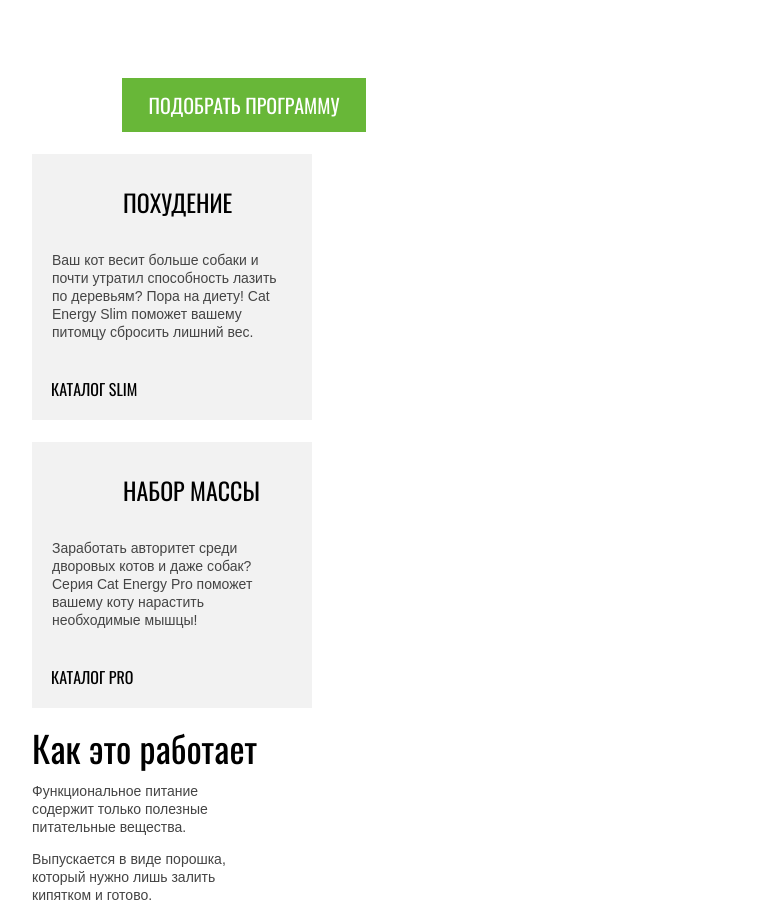
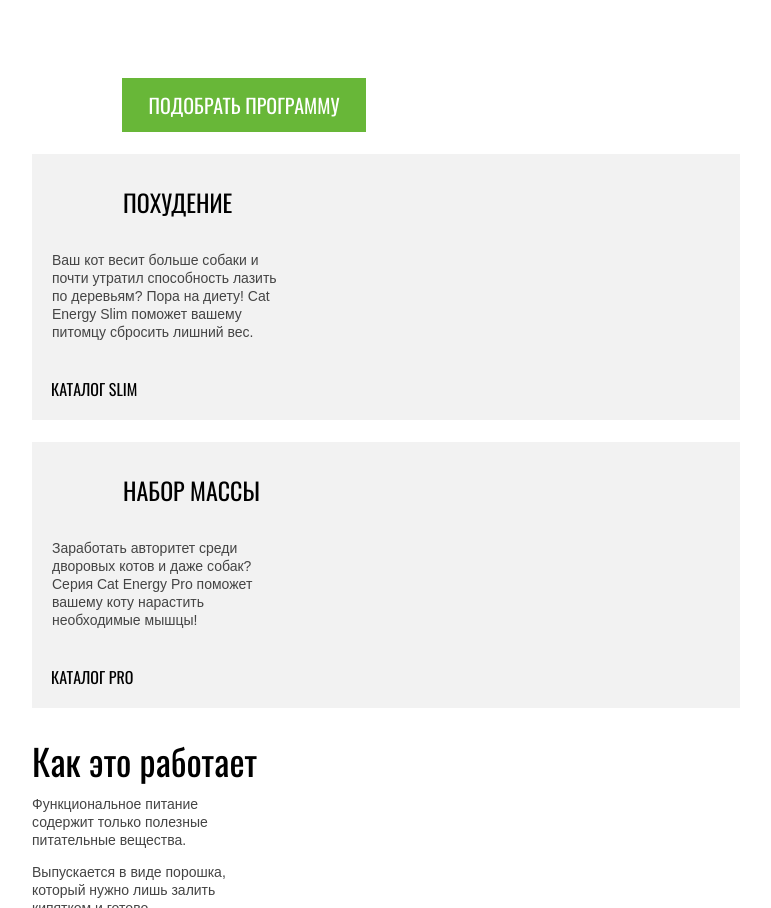
Before and after one commit to zakharovdm/1214637-cat-energy-22, a website: page source/index.html in a window 1280 px wide. Shown: the part 380-1288 px from the top of the page, without its empty margins (254-1025 px from the left). Drawn offline with nearby package versions, Linux system fonts and the light colour scheme; files that its build step writes are made by us from their sources.

Commit message:
Добавляет медиа выражения для блока с программой

```diff
--- a/source/sass/blocks/programs.scss
+++ b/source/sass/blocks/programs.scss
@@ -1,12 +1,27 @@
 .programs__list {
   @include reset-list;
+  margin: 0 0 33px;
+
+  @media (min-width: $tablet-width) {
+    display: flex;
+    flex-direction: column;
+  }
+
+  @media (min-width: $desktop-width) {
+    flex-direction: row;
+    justify-content: space-between;
+  }
 }
 
 .programs__item {
-  width: 280px;
-  margin: 22px 0 20px;
+  min-width: 280px;
+  margin: 22px 0 0;
 
   background-color: $grey;
+
+  @media (min-width: $desktop-width) {
+    min-width: 570px;
+  }
 }
 
 .programs__title {
```
